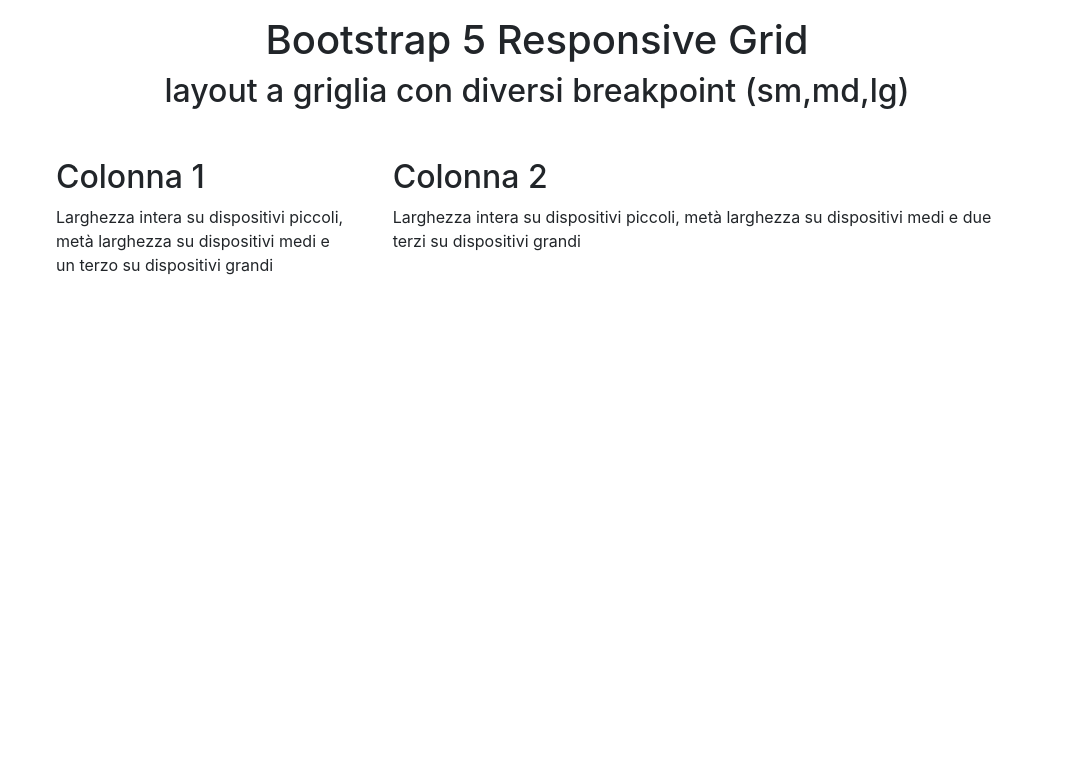
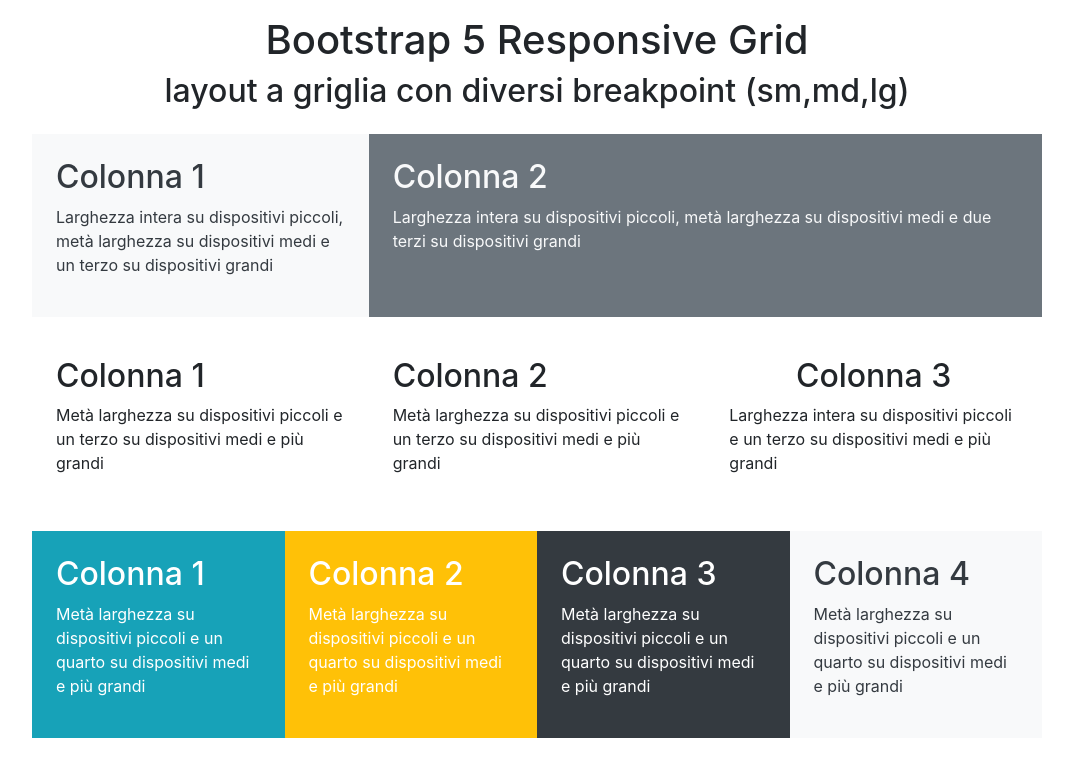
Before and after one commit to GalloSimone/htmlcss-bootstrap-layout, a plain HTML site: page index.html in a window 1280 px wide. Shown: the whole page, without its empty margins (103-1176 px from the left). Drawn offline with nearby package versions, Linux system fonts and the light colour scheme.

Commit message:
adding color

```diff
--- a/index.html
+++ b/index.html
@@ -10,6 +10,7 @@
 </head>
 <body>
     <div class="container">
+        <!-- PRIMA PARTE -->
         <h1 class=" mt-3 text-capitalize  fs-2 text-center">
             bootstrap 5 responsive grid
           </h1>
@@ -17,14 +18,14 @@
             layout a griglia con diversi breakpoint (sm,md,lg)
           </h2>
           <div class="row row row-cols-1 row-cols-md-2 mb-3">
-            <div class="col-lg-4 text-bg-light p-4">
+            <div class="col-lg-4  bg-light text-dark p-4">
                 <h2>Colonna 1</h2>
                 <p>
                   Larghezza intera su dispositivi piccoli, metà larghezza su
                   dispositivi medi e un terzo su dispositivi grandi
                 </p>
           </div>
-          <div class="col-lg-8 text-bg-secondary p-4">
+          <div class="col-lg-8 bg-secondary p-4 text-light p-4">
             <h2>Colonna 2</h2>
             <p>
               Larghezza intera su dispositivi piccoli, metà larghezza su
@@ -33,6 +34,69 @@
           </div>
         </div>
 
+             <!-- SECONDA PARTE -->
+        <div class="row row-cols-2 row-cols-md-3 mb-3">
+            <div class="text-bg-primary p-4">
+              <h2>Colonna 1</h2>
+              <p>
+                Metà larghezza su dispositivi piccoli e un terzo su dispositivi medi
+                e più grandi
+              </p>
+            </div>
+
+            <div class="text-bg-success p-4">
+              <h2>Colonna 2</h2>
+              <p>
+                Metà larghezza su dispositivi piccoli e un terzo su dispositivi medi
+                e più grandi
+              </p>
+            </div>
+
+            <div class="col-12 text-bg-danger p-4">
+              <h2 class="fs-2 text-center">Colonna 3</h2>
+              <p>
+                Larghezza intera su dispositivi piccoli e un terzo su dispositivi
+                medi e più grandi
+              </p>
+            </div>
+          </div>
+
+           <!-- TERZA PARTE -->
+          <div class="row row-cols-2 row-cols-md-4 mb-3 text-white">
+            <div class="bg-info p-4">
+              <h2>Colonna 1</h2>
+              <p>
+                Metà larghezza su dispositivi piccoli e un quarto su dispositivi
+                medi e più grandi
+              </p>
+            </div>
+
+            <div class="bg-warning p-4">
+              <h2>Colonna 2</h2>
+              <p>
+                Metà larghezza su dispositivi piccoli e un quarto su dispositivi
+                medi e più grandi
+              </p>
+            </div>
+
+            <div class="bg-dark p-4">
+              <h2>Colonna 3</h2>
+              <p>
+                Metà larghezza su dispositivi piccoli e un quarto su dispositivi
+                medi e più grandi
+              </p>
+            </div>
+
+            <div class="bg-light text-dark p-4">
+              <h2>Colonna 4</h2>
+              <p>
+                Metà larghezza su dispositivi piccoli e un quarto su dispositivi
+                medi e più grandi
+              </p>
+            </div>
+          </div>
+
+
 
     </div>
 </body>
```
